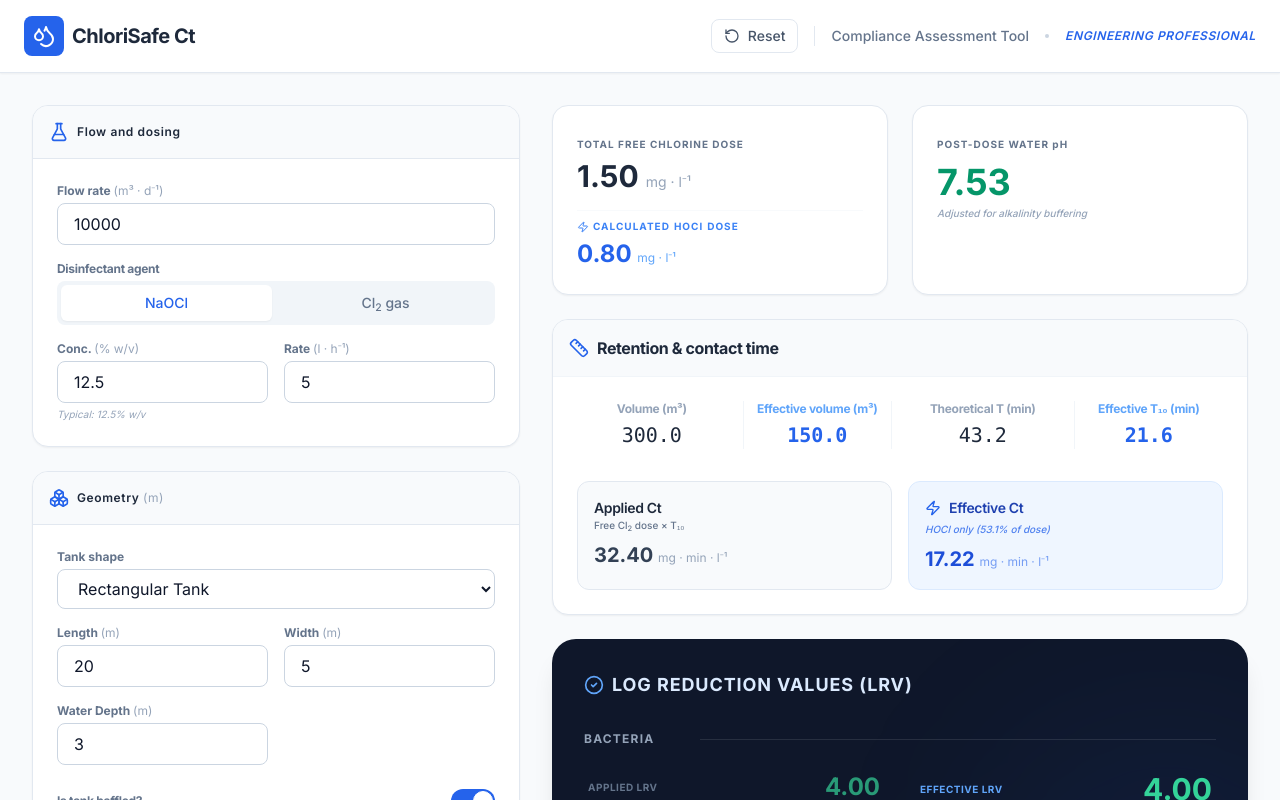
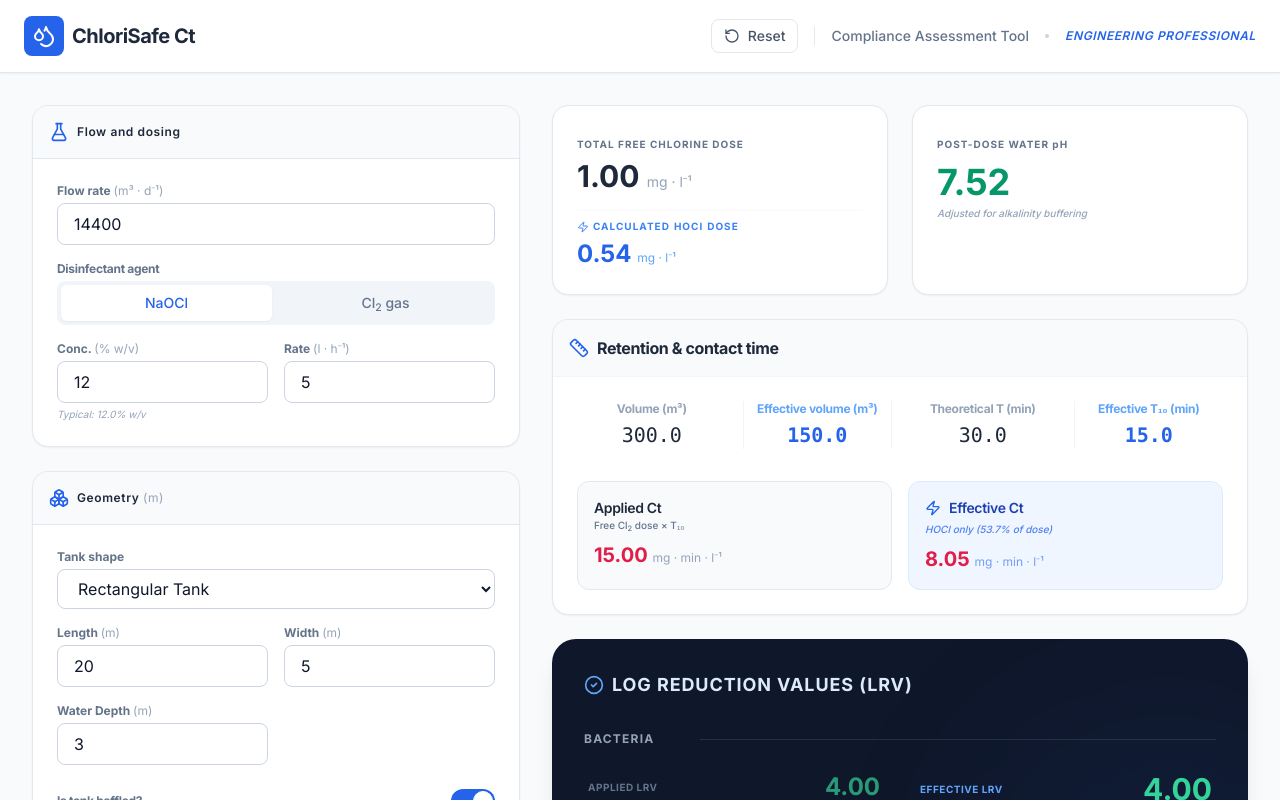
Before and after one commit to ph2oconsult-pixeldiffboho/ChlorineContact-Tank, a React (Vite) app: page / in a window 1280 px wide. Shown: the top 800 px of the page. Built offline with nearby package versions, Linux system fonts and the light colour scheme.

Commit message:
Update App.tsx

```diff
--- a/App.tsx
+++ b/App.tsx
@@ -23,15 +23,15 @@ import { BaffleFactors } from './constants';
 import { calculateResults } from './utils/calculations';
 
 const INITIAL_STATE: AppState = {
-  flowRate: 10000, // 10,000 m³/d
+  flowRate: 14400, // 14,400 m³/d = 10 m³/min
   chemical: ChlorineChemical.SODIUM_HYPOCHLORITE,
-  naOClConc: 12.5, // 12.5% w/v
-  naOClDoseRate: 5,
+  naOClConc: 12.0, // 12% w/v
+  naOClDoseRate: 5, // 5 L/h -> 0.6 kg/h -> 14.4 kg/d -> 1 mg/L dose
   gasDoseRate: 2,
   tankType: TankType.RECTANGULAR,
-  dimensions: { length: 20, width: 5, waterDepth: 3 },
+  dimensions: { length: 20, width: 5, waterDepth: 3 }, // 300 m³ volume
   isBaffled: true,
-  baffleFactor: 0.5,
+  baffleFactor: 0.5, // T10 = (300 / 10) * 0.5 = 15 min
   pH: 7.5,
   temperature: 20,
   alkalinity: 100,
@@ -179,7 +179,7 @@ const App: React.FC = () => {
                       onChange={e => handleInputChange('naOClConc', parseFloat(e.target.value))}
                       className="w-full px-4 py-2 bg-white border border-slate-300 rounded-lg outline-none focus:ring-2 focus:ring-blue-500"
                     />
-                    <p className="text-[10px] text-slate-400 mt-1 italic">Typical: 12.5% w/v</p>
+                    <p className="text-[10px] text-slate-400 mt-1 italic">Typical: 12.0% w/v</p>
                   </div>
                   <div>
                     <label className="block text-xs font-bold text-slate-500 mb-1">
```
